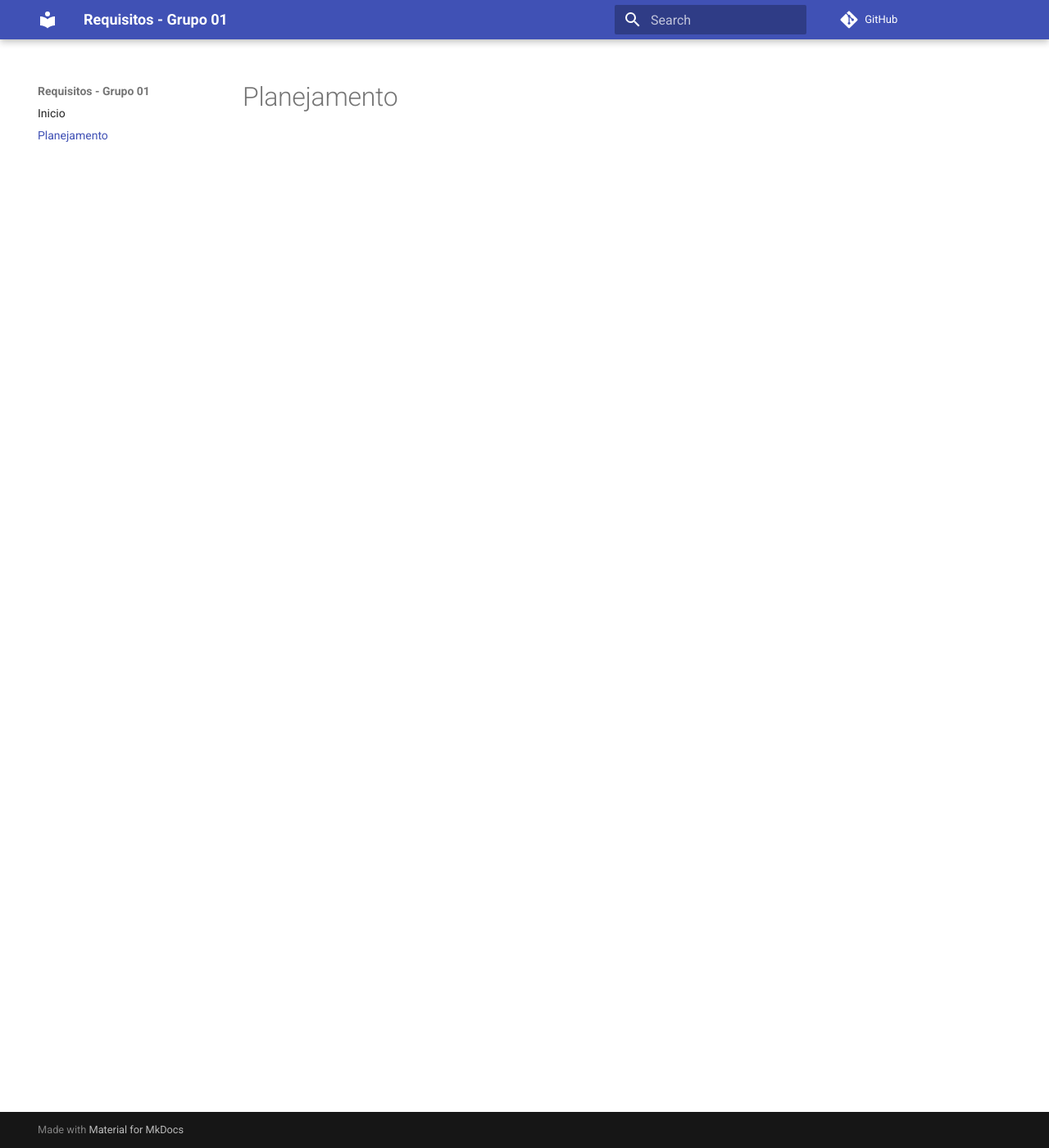
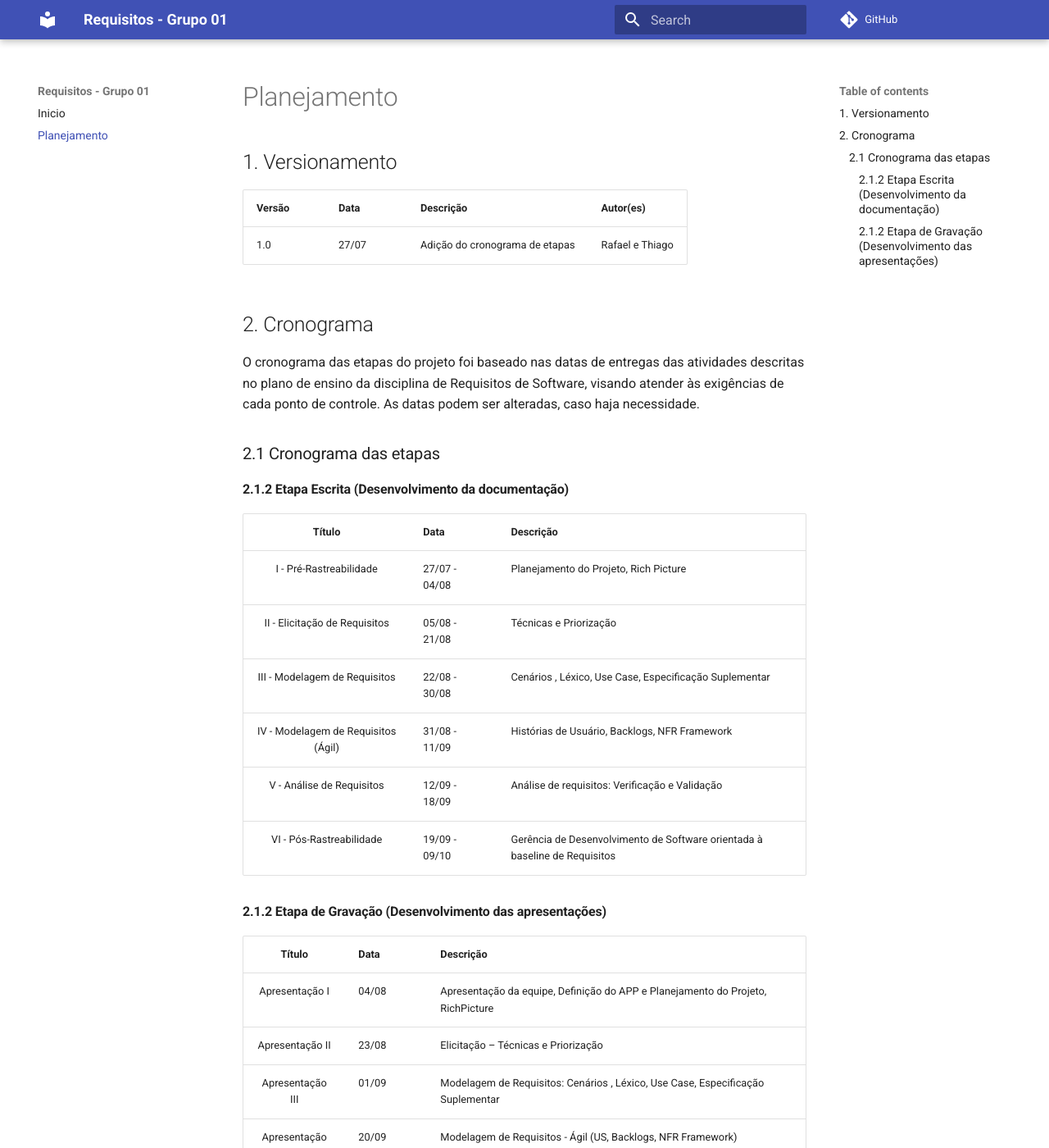
Before and after one commit to Requisitos-de-Software/2021.1-Ingresso.com, an MkDocs documentation site: the page built from docs/planejamento/index.md, in a window 1280 px wide and 1400 px high. Shown: the whole window at 82% size. Built offline with MkDocs 1.6.1 and Material for MkDocs 9.7.7, drawn with Linux system fonts in a browser that asks for light colours; comment, search, counter and statistics services are not loaded; some of the changed text lies outside the part shown.

Commit message:
Adicionando cronograma de planejamento das etapas
Co-authored-by: Thiago Paiva <thiagohdaqw@gmail.com>

```diff
--- a/docs/planejamento/index.md
+++ b/docs/planejamento/index.md
@@ -1 +1,34 @@
 # Planejamento
+
+## 1. Versionamento
+
+|Versão|Data|Descrição|Autor(es)|
+|------|----|---------|---------|
+1.0|27/07|Adição do cronograma de etapas| Rafael e Thiago|
+
+## 2. Cronograma
+
+O cronograma das etapas do projeto foi baseado nas datas de entregas das atividades descritas no plano de ensino da disciplina de Requisitos de Software, visando atender às exigências de cada ponto de controle. As datas podem ser alteradas, caso haja necessidade.
+
+### 2.1 Cronograma das etapas
+#### 2.1.2 Etapa Escrita (Desenvolvimento da documentação)
+
+| Título                         | Data        |Descrição|
+| :------------------------------: | ----------- | -------------------------------------------------------------------------- |
+I - Pré-Rastreabilidade            | 27/07 - 04/08 | Planejamento do Projeto, Rich Picture|
+II - Elicitação de Requisitos       | 05/08 - 21/08 | Técnicas e Priorização|
+III - Modelagem de Requisitos        | 22/08 - 30/08 | Cenários , Léxico, Use Case, Especificação Suplementar|
+IV - Modelagem de Requisitos (Ágil)| 31/08 - 11/09 | Histórias de Usuário, Backlogs, NFR Framework|
+V - Análise de Requisitos          | 12/09 - 18/09 | Análise de requisitos: Verificação e Validação  |
+VI - Pós-Rastreabilidade            | 19/09 - 09/10 | Gerência de Desenvolvimento de Software orientada à baseline de Requisitos |
+
+#### 2.1.2 Etapa de Gravação (Desenvolvimento das apresentações)
+
+| Título             | Data        |Descrição|
+| :-------------------------------: |-------------|---------|
+Apresentação I                   |04/08        |Apresentação da equipe, Definição do APP e Planejamento do Projeto, RichPicture|
+Apresentação II                  |23/08        |Elicitação – Técnicas e Priorização|
+Apresentação III                 |01/09        |Modelagem de Requisitos: Cenários , Léxico, Use Case, Especificação Suplementar|
+Apresentação IV                  |20/09        |Modelagem de Requisitos - Ágil (US, Backlogs, NFR Framework)|
+Apresentação V                   |22/09        |Análise de Requisitos: Verificação e Validação|
+Apresentação VI                  |13/10        |Pós-Rastreabilidade - Gerência II|
```
